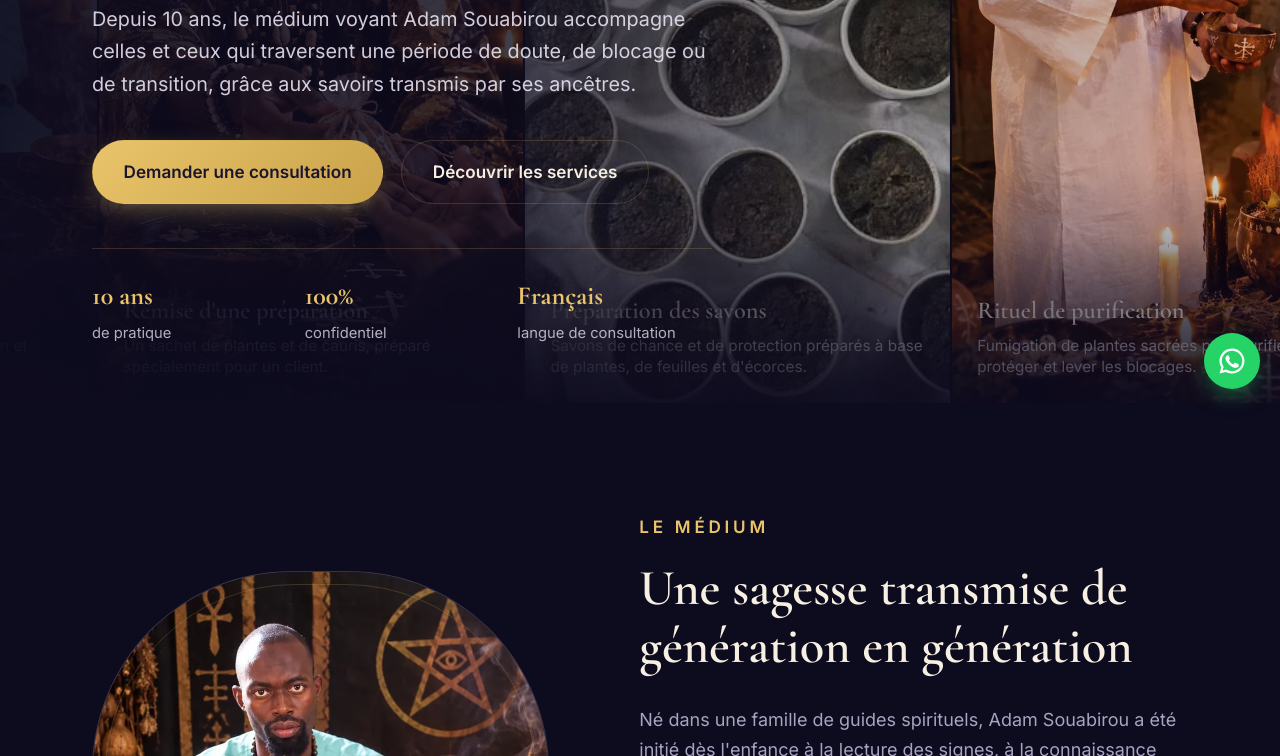
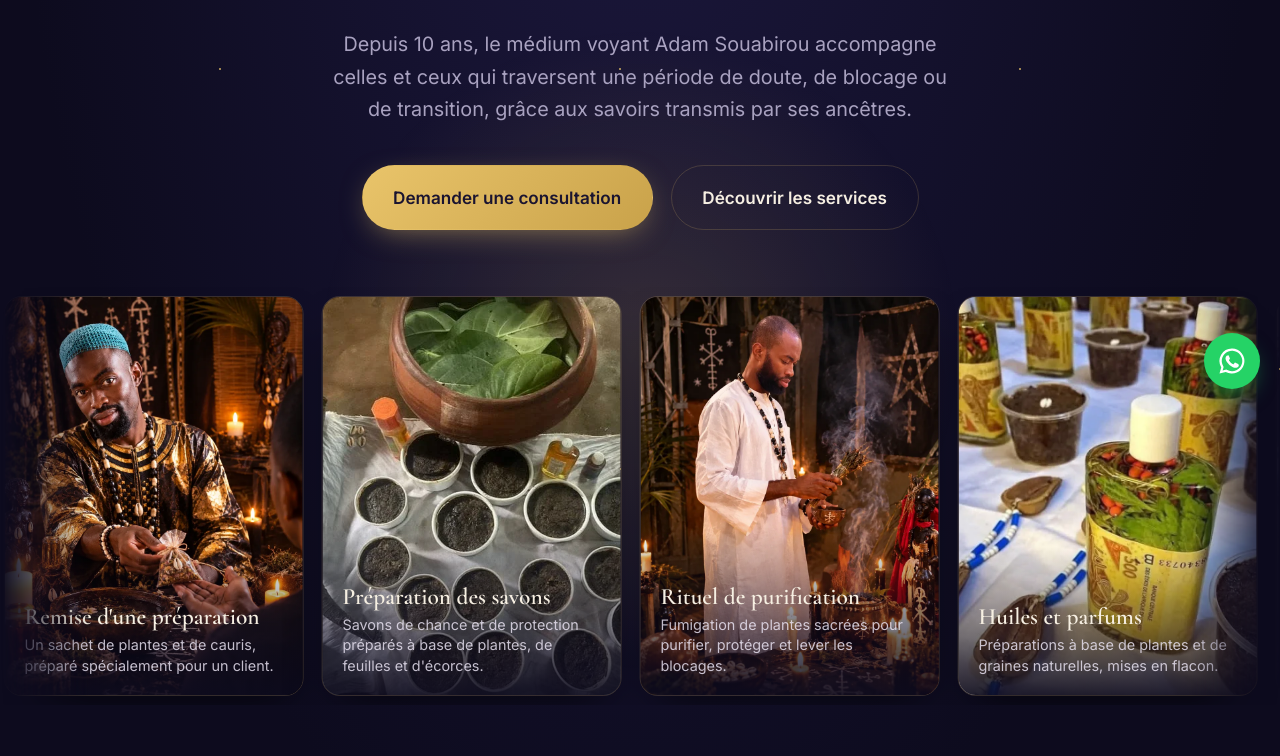
Before and after one commit to agnirobert-alt/site-marabout, a plain HTML site: page index.html in a window 1280 px wide. Shown: the part 391-1147 px from the top of the page. Drawn offline with nearby package versions, Linux system fonts and the light colour scheme.

Commit message:
Accueil d'origine rétabli, bande de photos défilante sous les boutons
Co-Authored-By: Claude Opus 5.5 <noreply@anthropic.com>

```diff
--- a/index.html
+++ b/index.html
@@ -49,43 +49,37 @@
   </header>
 
   <main>
-    <!-- ============ HERO ============
-         Bande de photos qui défile en arrière-plan, générée depuis site-config.js (liste "diaporama"). -->
-    <section class="hero hero--media">
-      <div class="hero__media">
-        <div class="hero__track" id="heroTrack">
+    <!-- ============ HERO ============ -->
+    <section class="hero">
+      <div class="hero__stars" aria-hidden="true"></div>
+      <div class="hero__glow" aria-hidden="true"></div>
+      <div class="container hero__inner">
+        <p class="eyebrow" data-site="nomComplet">Cabinet de naturopathie et d'élévation spirituelle « La Pleine Lune »</p>
+        <h1>Retrouvez l'équilibre, la clarté<br>et la <em>sérénité</em> intérieure</h1>
+        <p class="hero__lead">
+          Depuis <span data-site="annees">10</span> ans, le médium voyant <span data-site="nom">Adam Souabirou</span> accompagne celles et ceux qui traversent
+          une période de doute, de blocage ou de transition, grâce aux savoirs transmis
+          par ses ancêtres.
+        </p>
+        <div class="hero__cta">
+          <a href="#contact" class="btn btn--gold">Demander une consultation</a>
+          <a href="#services" class="btn btn--ghost">Découvrir les services</a>
+        </div>
+      </div>
+
+      <!-- Bande de photos défilante, générée depuis site-config.js (liste "diaporama") -->
+      <div class="strip">
+        <div class="strip__track" id="heroTrack">
           <figure class="hero__tile">
             <img src="images/consultation-cauris.webp" alt="Consultation d'un client" width="900" height="1200">
             <figcaption><strong>Consultation d'un client</strong></figcaption>
           </figure>
-          <figure class="hero__tile">
-            <img src="images/remise-plantes.webp" alt="Remise d'une préparation" width="900" height="1200">
-            <figcaption><strong>Remise d'une préparation</strong></figcaption>
-          </figure>
-          <figure class="hero__tile">
-            <img src="images/rituel-purification.webp" alt="Rituel de purification" width="900" height="1200">
-            <figcaption><strong>Rituel de purification</strong></figcaption>
-          </figure>
         </div>
       </div>
-      <div class="hero__overlay" aria-hidden="true"></div>
 
       <div class="container hero__inner">
-        <div class="hero__text">
-          <p class="hero__brand" data-site="cabinet">La Pleine Lune</p>
-          <p class="eyebrow">Médium voyant · <span data-site="nom">Adam Souabirou</span></p>
-          <h1>Retrouvez l'équilibre, la clarté et la <em>sérénité</em> intérieure.</h1>
-          <p class="hero__lead">
-            Depuis <span data-site="annees">10</span> ans, le médium voyant <span data-site="nom">Adam Souabirou</span> accompagne celles et ceux qui traversent
-            une période de doute, de blocage ou de transition, grâce aux savoirs transmis par ses ancêtres.
-          </p>
-          <div class="hero__cta">
-            <a href="#contact" class="btn btn--gold">Demander une consultation</a>
-            <a href="#services" class="btn btn--ghost">Découvrir les services</a>
-          </div>
-        </div>
         <ul class="hero__facts">
-          <li><strong><span data-site="annees">10</span> ans</strong><span>de pratique</span></li>
+          <li><strong><span data-site="annees">10</span> ans</strong><span>années de pratique</span></li>
           <li><strong>100%</strong><span>confidentiel</span></li>
           <li><strong data-site="langues">Français</strong><span>langue de consultation</span></li>
         </ul>
--- a/styles.css
+++ b/styles.css
@@ -451,43 +451,40 @@ em { color: var(--gold); font-style: italic; }
   .cta-band__btn { width: 100%; max-width: 420px; }
 }
 
-/* ---------- Accueil : bande de photos + texte en surimpression ---------- */
-.hero--media { text-align: left; background: var(--night); padding: 150px 0 56px; min-height: 0; align-items: stretch; }
-.hero--media .hero__inner { display: flex; flex-direction: column; justify-content: center; gap: 2.4rem; z-index: 2; }
-.hero__media { position: absolute; inset: 0; overflow: hidden; }
-.hero__track { display: flex; height: 100%; width: max-content; }
-.hero__track.is-running { animation: heroScroll calc(var(--tiles, 6) * 9s) linear infinite; }
-.hero--media:hover .hero__track { animation-play-state: paused; }
-@keyframes heroScroll { to { transform: translateX(-50%); } }
-.hero__tile { position: relative; margin: 0; height: 100%; width: 33.334vw; flex-shrink: 0; border-right: 2px solid var(--night); }
-.hero__tile img { width: 100%; height: 100%; object-fit: cover; object-position: center 25%; }
+/* ---------- Accueil : bande de photos défilante sous les boutons ---------- */
+.hero { flex-direction: column; justify-content: center; }
+.hero > .hero__inner { width: 100%; }
+.strip {
+  position: relative; z-index: 1; width: 100%; overflow: hidden;
+  margin: 3.2rem 0 0;
+  -webkit-mask-image: linear-gradient(90deg, transparent, #000 7%, #000 93%, transparent);
+          mask-image: linear-gradient(90deg, transparent, #000 7%, #000 93%, transparent);
+}
+.strip__track { display: flex; gap: 1rem; width: max-content; padding: .5rem 0; }
+.strip__track.is-running { animation: stripScroll calc(var(--tiles, 6) * 7s) linear infinite; }
+.strip:hover .strip__track { animation-play-state: paused; }
+@keyframes stripScroll { to { transform: translateX(calc(-50% - .5rem)); } }
+.hero__tile {
+  position: relative; margin: 0; flex-shrink: 0;
+  width: 300px; height: 400px;
+  border-radius: 18px; overflow: hidden;
+  border: 1px solid var(--line);
+  box-shadow: 0 18px 40px -20px rgba(0,0,0,.8);
+}
+.hero__tile img { width: 100%; height: 100%; object-fit: cover; object-position: center 30%; transition: transform .6s ease; }
+.hero__tile:hover img { transform: scale(1.05); }
 .hero__tile figcaption {
-  position: absolute; left: 0; right: 0; bottom: 0; z-index: 1;
-  padding: 3rem 1.4rem 1.4rem;
-  background: linear-gradient(transparent, rgba(13,11,30,.85));
-  display: grid; gap: .2rem;
+  position: absolute; left: 0; right: 0; bottom: 0;
+  padding: 3.2rem 1.1rem 1.1rem; text-align: left;
+  background: linear-gradient(transparent, rgba(13,11,30,.92));
+  display: grid; gap: .25rem;
 }
-.hero__tile figcaption strong { font-family: var(--serif); font-size: 1.35rem; color: var(--cream); font-weight: 600; }
-.hero__tile figcaption span { font-size: .85rem; color: var(--text); opacity: .8; line-height: 1.4; }
-.hero__overlay {
-  position: absolute; inset: 0; z-index: 1; pointer-events: none;
-  background:
-    linear-gradient(90deg, rgba(13,11,30,.94) 0%, rgba(13,11,30,.82) 38%, rgba(13,11,30,.35) 68%, rgba(13,11,30,.15) 100%),
-    linear-gradient(180deg, rgba(13,11,30,.55) 0%, transparent 25%, transparent 70%, rgba(13,11,30,.6) 100%);
+.hero__tile figcaption strong { font-family: var(--serif); font-size: 1.3rem; color: var(--cream); font-weight: 600; line-height: 1.15; }
+.hero__tile figcaption span { font-size: .8rem; color: var(--text); opacity: .82; line-height: 1.4; }
+.hero .hero__facts { margin-top: 3rem; }
+@media (max-width: 600px) {
+  .strip { margin-top: 2.5rem; }
+  .hero__tile { width: 220px; height: 300px; }
+  .hero__tile figcaption span { display: none; }
 }
-.hero__text { max-width: 680px; }
-.hero__brand { font-family: var(--serif); font-size: clamp(2.2rem, 4vw, 3.2rem); font-weight: 700; color: var(--cream); line-height: 1; margin: 0 0 .9rem; }
-.hero--media h1 { font-size: clamp(2.2rem, 3.5vw, 3.3rem); }
-.hero--media .hero__lead { margin: 0 0 2.2rem; color: var(--text); opacity: .88; }
-.hero--media .hero__cta { justify-content: flex-start; }
-.hero--media .hero__facts { margin: 0; max-width: 620px; text-align: left; padding-top: 1.4rem; }
-.hero--media .hero__facts strong { font-size: 1.45rem; }
-.hero--media .hero__facts li > span { color: var(--text); opacity: .75; }
-@media (max-width: 760px) {
-  .hero--media { padding: 140px 0 56px; min-height: auto; }
-  .hero__overlay { background: linear-gradient(180deg, rgba(13,11,30,.78), rgba(13,11,30,.9)); }
-  .hero__tile figcaption { display: none; }
-  .hero__tile { width: 72vw; }
-  .hero--media .hero__inner { gap: 2.5rem; }
-}
-@media (prefers-reduced-motion: reduce) { .hero__track.is-running { animation: none; } }
+@media (prefers-reduced-motion: reduce) { .strip__track.is-running { animation: none; } .strip { overflow-x: auto; } }
```
